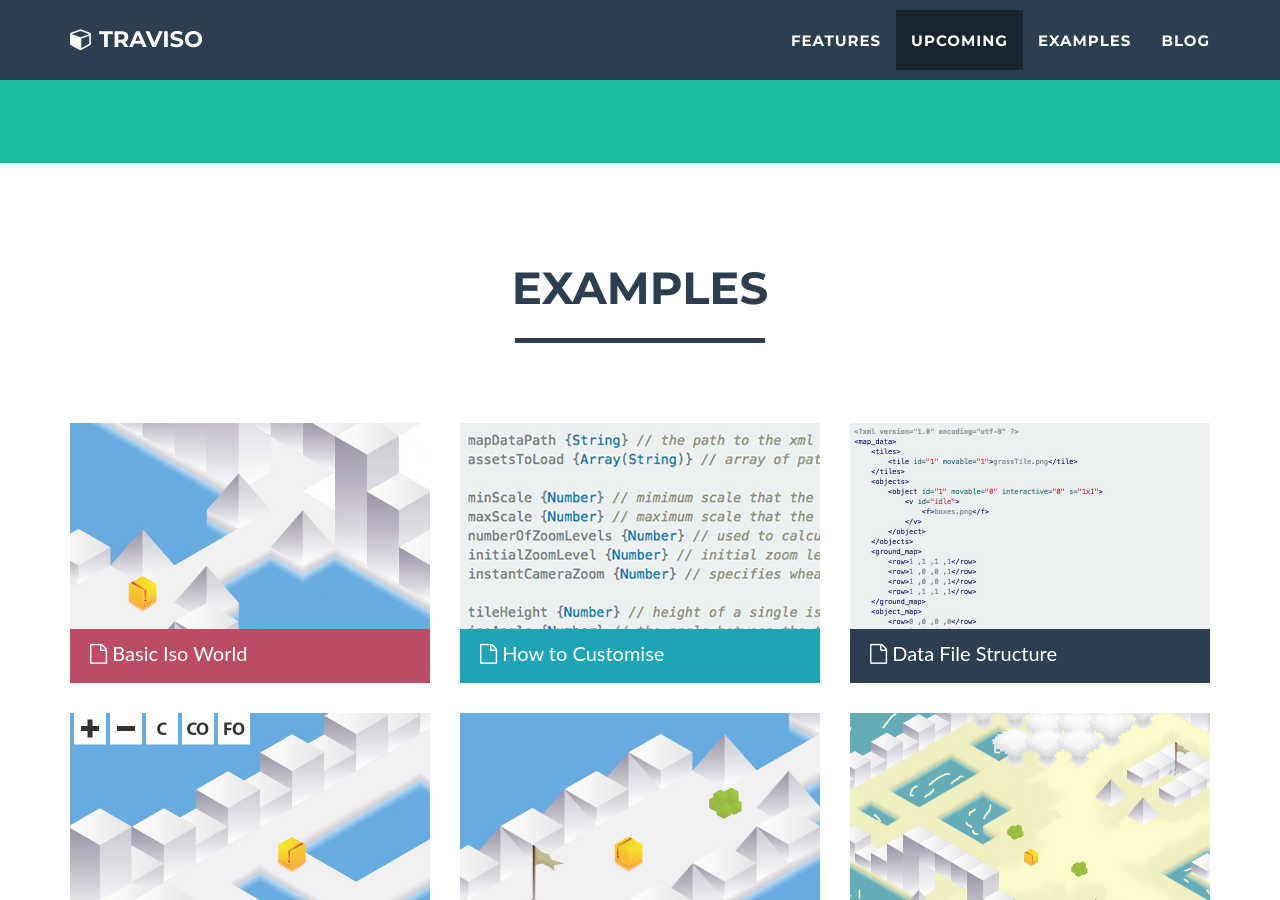
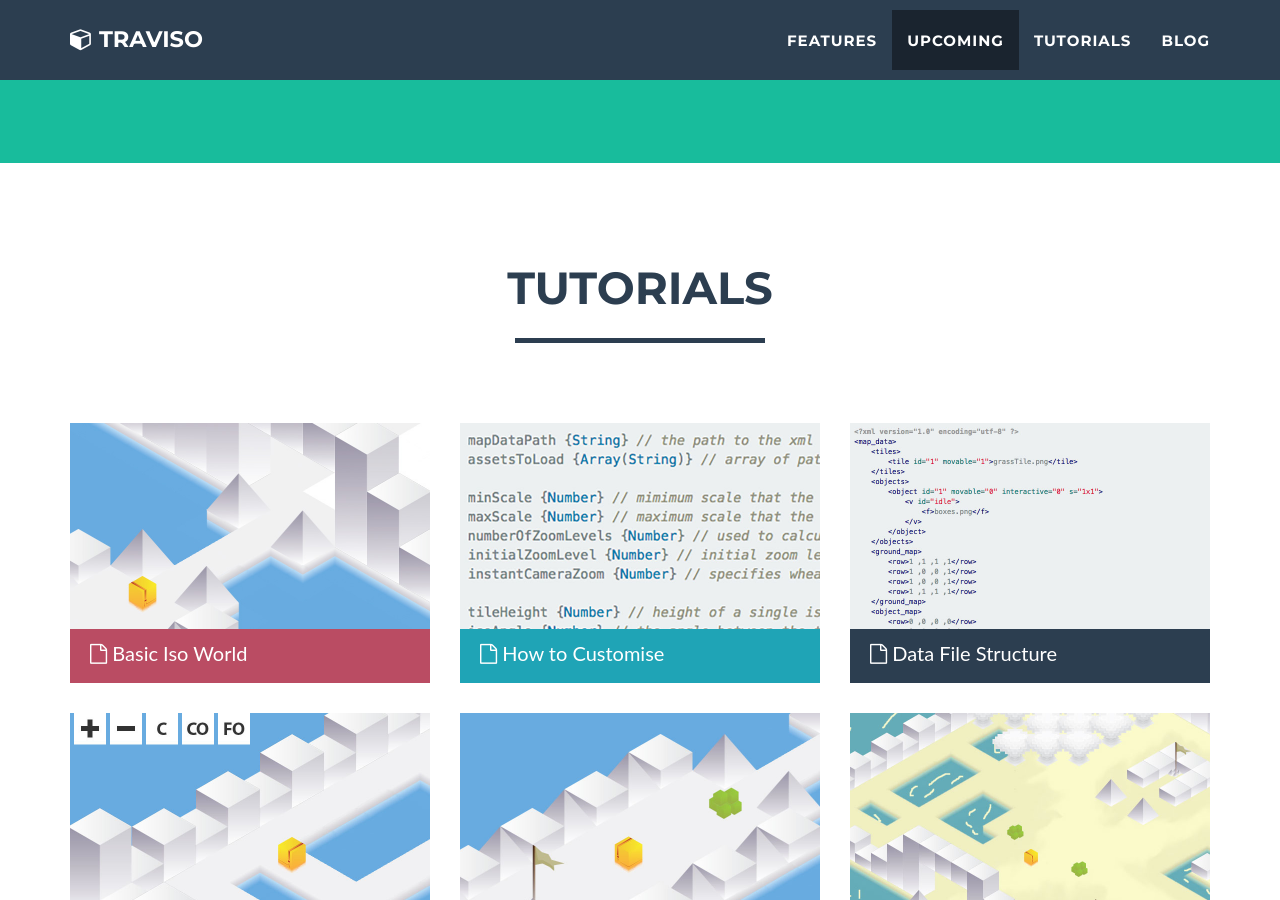
Before and after one commit to axaq/traviso-website, a Jekyll site: the page index.html, which Jekyll copies as it is, in a window 1280 px wide and 900 px high, scrolled down 1809 px. Built offline with Jekyll 4.4.1, drawn with Linux system fonts in a browser that asks for light colours; nearby versions of some CDN libraries; Markdown is read by kramdown in place of the engine named in the settings; comment, search, counter and statistics services are not loaded.

Commit message:
updated index.html...

```diff
--- a/index.html
+++ b/index.html
@@ -72,7 +72,7 @@
                         <a href="#coming">Upcoming</a>
                     </li>
                     <li class="page-scroll">
-                        <a href="#portfolio">Examples</a>
+                        <a href="#portfolio">Tutorials</a>
                     </li>
                     <li class="page-scroll">
                         <a href="/blog">Blog</a>
@@ -201,7 +201,7 @@
         <div class="container">
             <div class="row">
                 <div class="col-lg-12 text-center">
-                    <h2>Examples</h2>
+                    <h2>Tutorials</h2>
                     <hr class="star-primary">
                 </div>
             </div>
```
